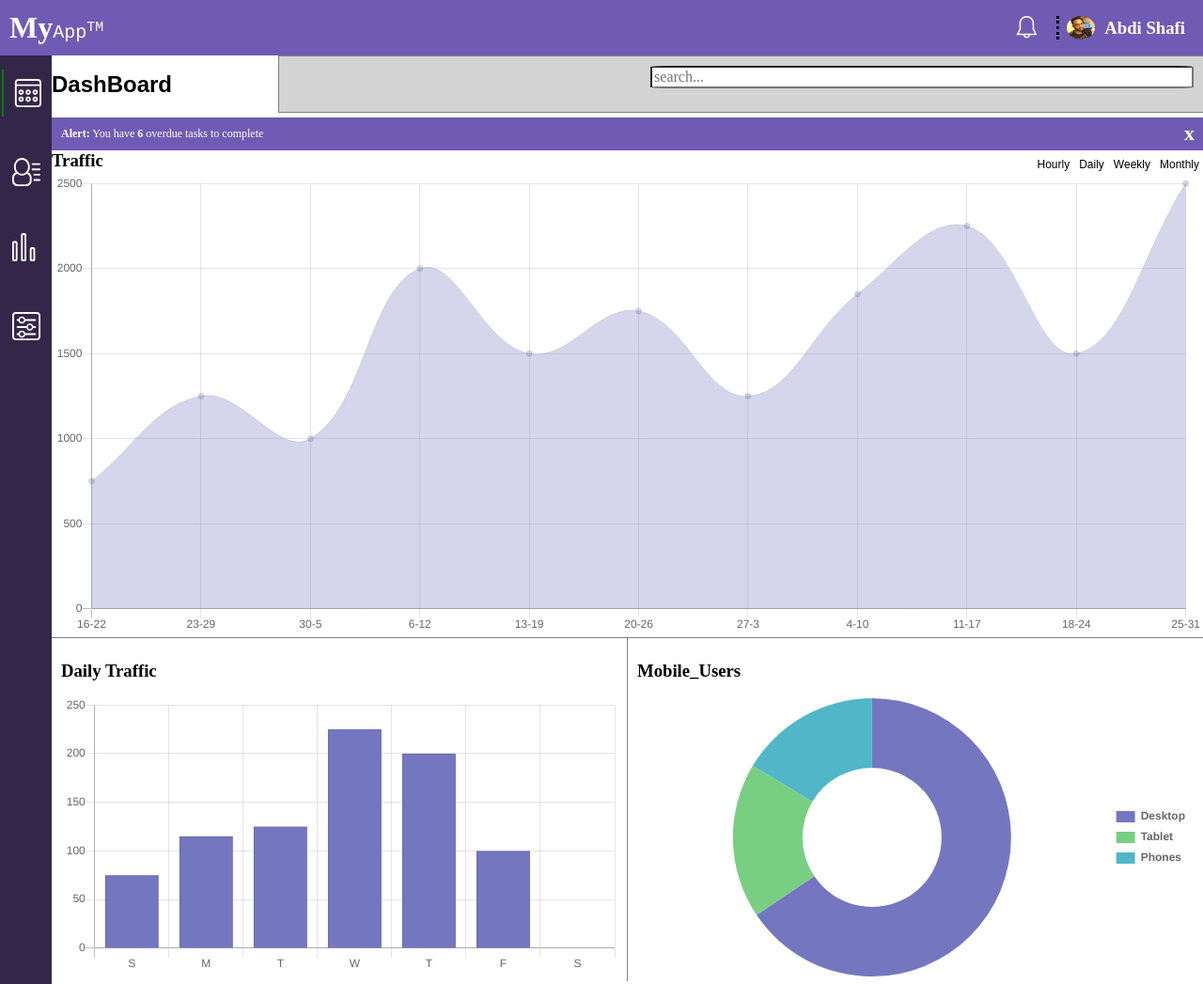
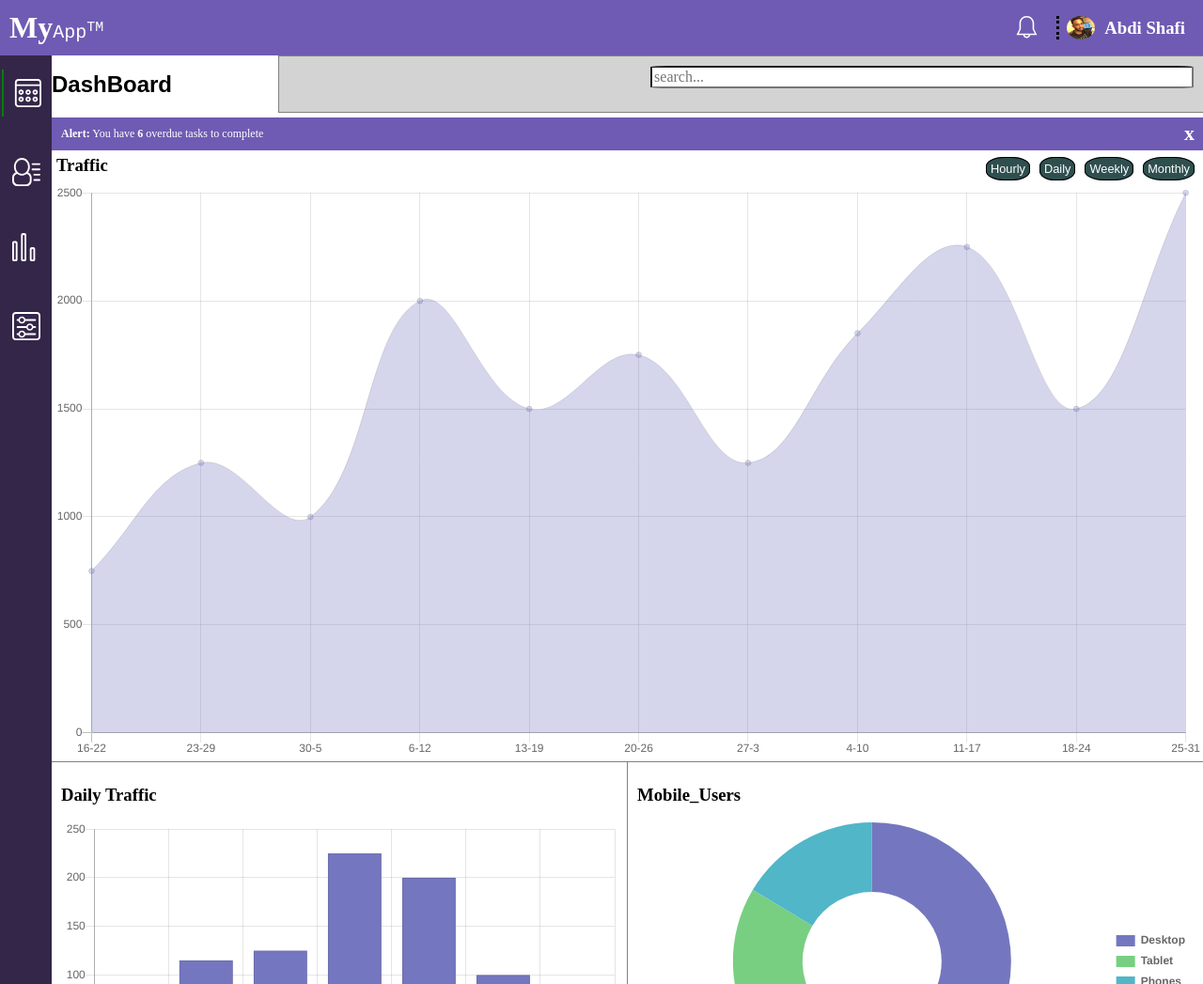
Before and after one commit to Abifatah-kedir/WebApp-Dashboard, a plain HTML site: page index.html in a window 1280 px wide. Shown: the top 1047 px of the page at 94% size. Drawn offline with nearby package versions, Linux system fonts and the light colour scheme.

Commit message:
fixed js

```diff
--- a/jsFile.js
+++ b/jsFile.js
@@ -7,9 +7,9 @@
 
 
 
-const alert = document.getElementById("alert");
+const alertMessage = document.getElementById("alert");
 
-alert.innerHTML =
+alertMessage.innerHTML =
         `
             <div class="alert-banner">
                 <p><strong>Alert:</strong> You have <strong>6</strong> overdue tasks to complete</p>
@@ -18,11 +18,11 @@ alert.innerHTML =
             </div>
         `;
 
-alert.addEventListener('click', e => {
+        alertMessage.addEventListener('click', e => {
     const element = e.target;
 
     if(element.classList.contains("alert-banner-close")) {
-        alert.style.display = "none"
+        alertMessage.style.display = "none"
     }
 });
 
@@ -52,7 +52,8 @@ let trafficData = {
 };
 
 let trafficOptions = {
-    aspectRatio: 2.5,
+    // aspectRatio: 2.5,
+    responsive: true,
     animation: {
         duration: 0
     },
@@ -95,6 +96,7 @@ const dailyData = {
 };
 
 const dailyOptions = {
+     responsive: true,
     scales: {
         yAxes: [{
             ticks: {
@@ -137,6 +139,7 @@ const mobileData = {
 };
 
 const mobileOptions = {
+    responsive: true,
        legend: {
             position: 'right',
             labels: {
@@ -150,7 +153,7 @@ let mobileChart = new Chart(mobileCanvas, {
         type: 'doughnut',
         data: mobileData,
         options: mobileOptions
-    });
+});
 
 
 
--- a/style.css
+++ b/style.css
@@ -216,6 +216,9 @@ input
 /*
  Traffic Section: Line graphs
 */
+.traffic-header {
+    margin: 5px;
+}
 
 
 .traffic,
@@ -228,7 +231,7 @@ input
 
 .traffic-header h3 {
     text-align: center;
-    margin: 0px
+    margin: 3px 0px;
 }
 .traffic-nav {
     /* border: 1px solid red; */
@@ -239,20 +242,29 @@ input
     align-items: center;
     padding: 0px;
     margin: 0px;
+
 }
  .traffic-nav li{
-     font-size: 1em;
+
      font-family: Arial, Helvetica, sans-serif;
-    margin-left: 0px 5px;
-    padding: 5px;
+     margin: 5px;
+
+
+}
+.traffic-nav-link a {
+    background-color: darkslategrey;
+    border: 1px solid black;
+    font-size: .8em;
+    color: white;
+    padding: 4px;
+    border-radius: 40%;
+
+
 }
 
-li a:hover {
-    font-size: 1.2em;
-    color: white;
-    padding: 5px;
+.traffic-nav-link a:hover {
+    font-size: 1.1em;
     background-color: green;
-    border-radius: 5%;
 
 }
 
@@ -527,7 +539,7 @@ textarea,
     media queries
 =================*/
 
-@media (min-width: 768px) {
+@media (min-width: 768px) and (min-width: 1024px)  {
 
     /*
         Header-
@@ -545,7 +557,9 @@ textarea,
     .mobile-layout {
         padding-right: 10px;
     }
-
+    .traffic-header h3 {
+        margin: 0px;
+    }
 
     /*
         Navigation
@@ -594,6 +608,12 @@ textarea,
 
 }
 
+@media(min-width: 1024px)
+{
+
+
+}
+
 
 /*
  clearfix
```
Also changed, not shown: index.html (+0 -6 lines).
